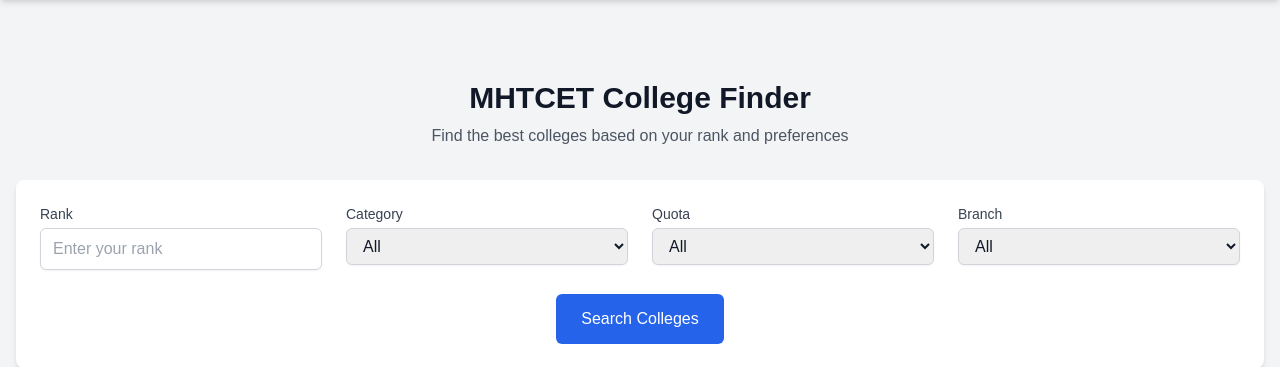
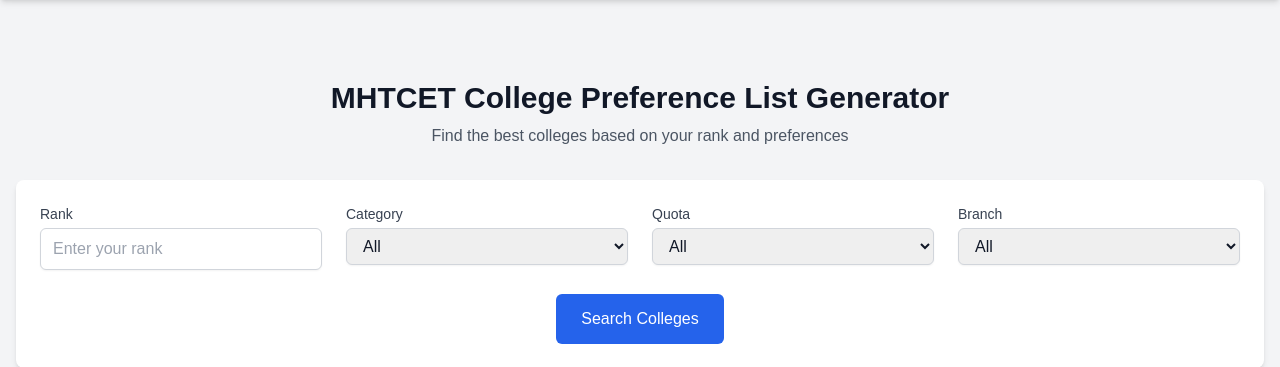
Before and after one commit to JARAWA/college-rank-app, a FastAPI app: page / in a window 1280 px wide. Shown: the part 96-463 px from the top of the page. Run offline with FastAPI, Linux system fonts and the light colour scheme; some libraries are stand-ins or nearby versions.

Commit message:
Update index.html

```diff
--- a/templates/index.html
+++ b/templates/index.html
@@ -4,7 +4,7 @@
 <div class="max-w-7xl mx-auto">
     <!-- Header -->
     <div class="text-center mb-8">
-        <h1 class="text-3xl font-bold text-gray-900 dark:text-white mb-2">MHTCET College Finder</h1>
+        <h1 class="text-3xl font-bold text-gray-900 dark:text-white mb-2">MHTCET College Preference List Generator</h1>
         <p class="text-gray-600 dark:text-gray-400">Find the best colleges based on your rank and preferences</p>
     </div>
 
```
